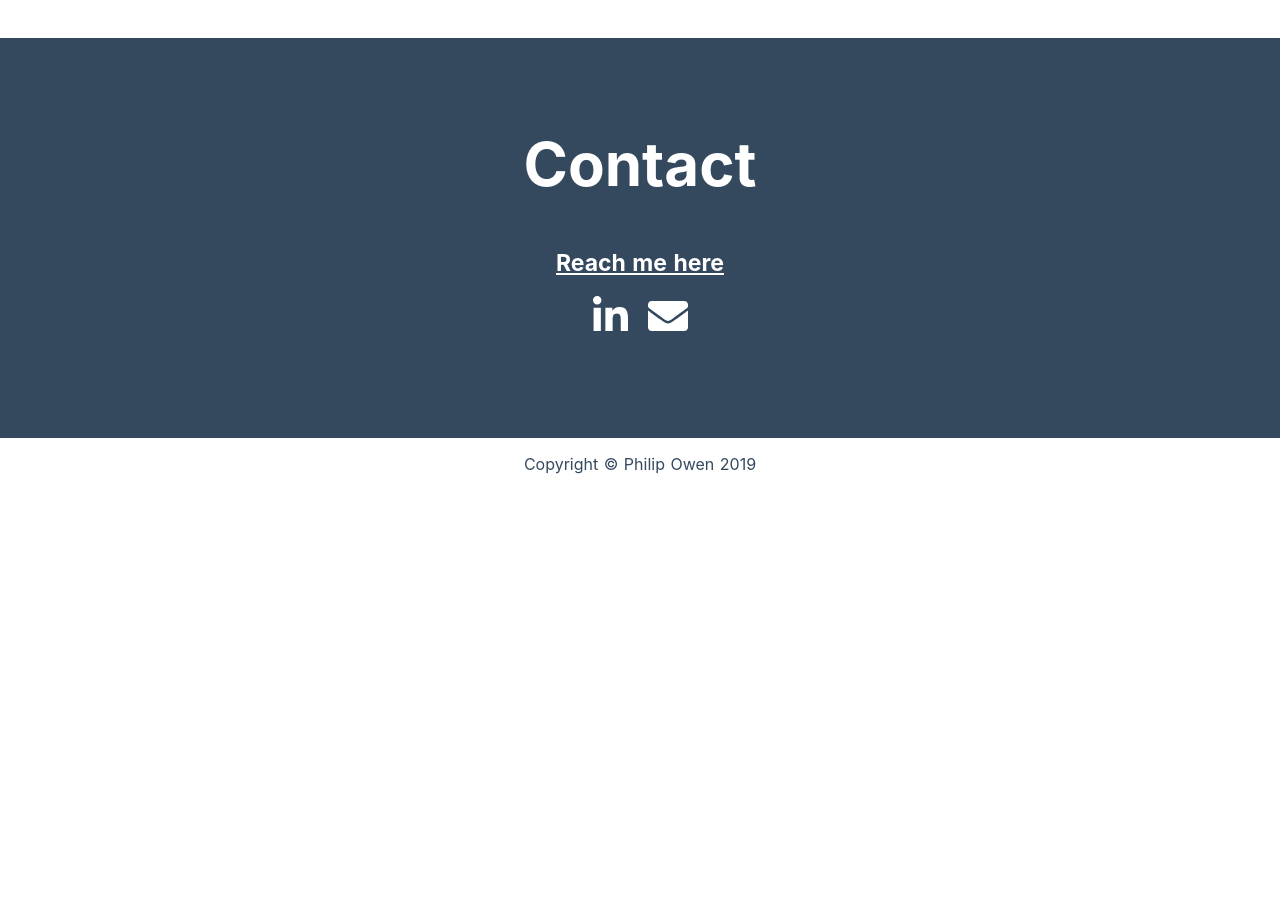
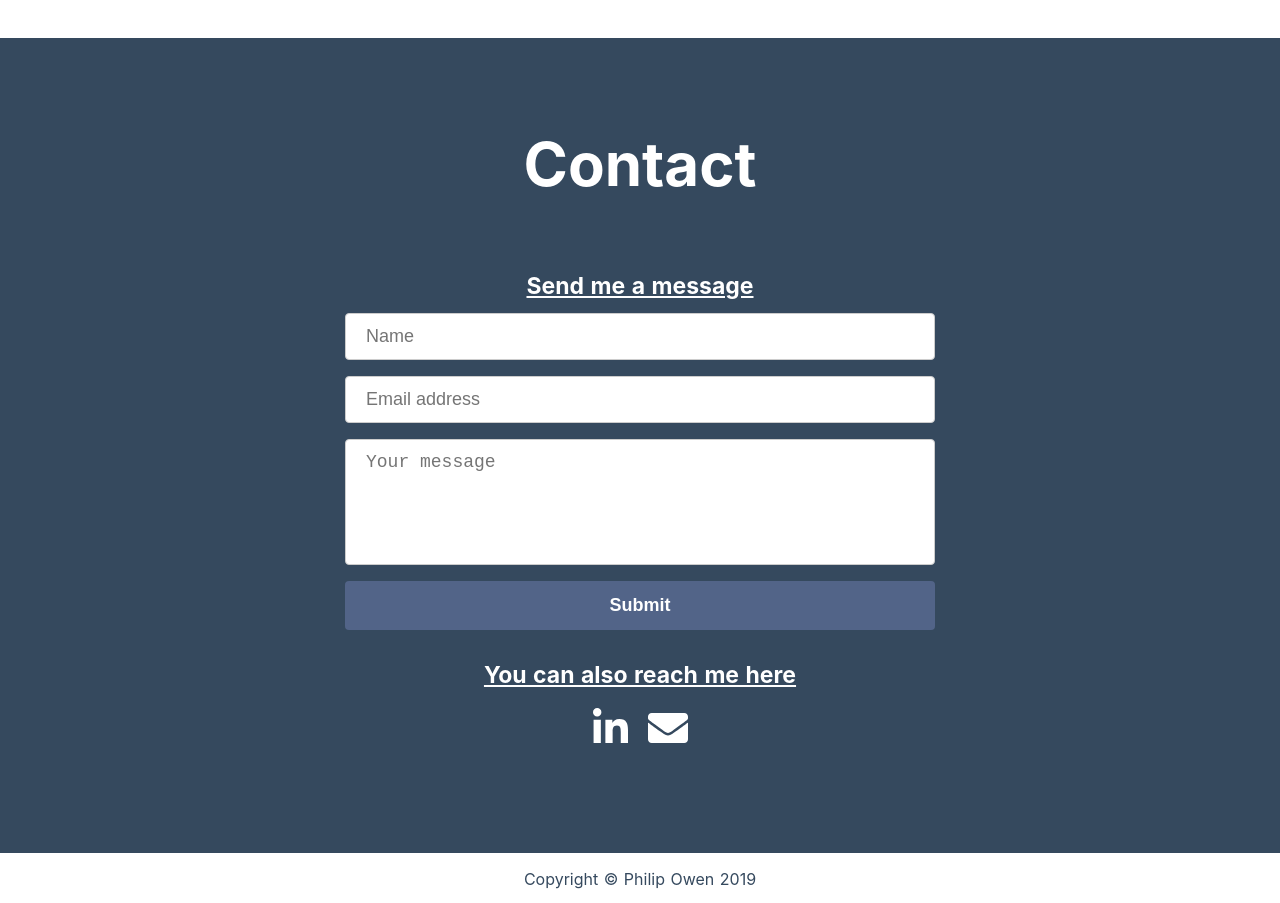
Before and after one commit to Philip-Owen/portfolio, a React (Create React App) app: page / in a window 1280 px wide. Shown: the part 1680-2583 px from the top of the page. Before the commit the page ends 2168 px from the top, so only its background shows below. Built offline with nearby package versions, Linux system fonts and the light colour scheme; no server answers.

Commit message:
refactored contact section to add contact form

```diff
--- /dev/null
+++ b/src/components/Contact/ContactForm.js
@@ -0,0 +1,124 @@
+import React, { useState } from 'react';
+import styled from 'styled-components';
+
+const ContactForm = () => {
+	const [name, setName] = useState('');
+	const [email, setEmail] = useState('');
+	const [message, setMessage] = useState('');
+	const [error, setError] = useState(false);
+	const [msgSent, setMsgSent] = useState(false);
+
+	const formReset = () => {
+		setName('');
+		setEmail('');
+		setMessage('');
+		setError(false);
+		setMsgSent(true);
+	};
+
+	const postForm = async data => {
+		try {
+			await fetch('https://45z5nk3fmf.execute-api.us-east-1.amazonaws.com/prod/', {
+				method: 'POST',
+				headers: { 'Content-Type': 'application/json' },
+				body: JSON.stringify(data),
+			});
+			formReset();
+		} catch (e) {
+			setError(true);
+		}
+	};
+
+	const handleSubmit = e => {
+		e.preventDefault();
+		const data = { name, email, message };
+		postForm(data);
+	};
+	return (
+		<Container>
+			<p className="contact-subtitle">Send me a message</p>
+			<Form onSubmit={handleSubmit}>
+				<input type="text" value={name} onChange={e => setName(e.target.value)} placeholder="Name" required />
+				<input
+					type="email"
+					value={email}
+					onChange={e => setEmail(e.target.value)}
+					placeholder="Email address"
+					required
+				/>
+				<textarea
+					cols="10"
+					rows="5"
+					value={message}
+					onChange={e => setMessage(e.target.value)}
+					placeholder="Your message"
+					required
+				></textarea>
+				<button>Submit</button>
+				{msgSent ? <h3>Message Sent!</h3> : null}
+				{error ? (
+					<ErrorMsg>
+						{
+							"It doesn't appear that the contact form is working at the moment. Please try again later or contact me at one of the links below."
+						}
+					</ErrorMsg>
+				) : null}
+			</Form>
+		</Container>
+	);
+};
+
+const Container = styled.div`
+	display: flex;
+	align-items: center;
+	flex-direction: column;
+	h3 {
+		font-size: 18px;
+	}
+`;
+
+const Form = styled.form`
+	display: flex;
+	flex-direction: column;
+	align-items: center;
+	width: 50%;
+	input,
+	textarea {
+		width: 100%;
+		max-width: 100%;
+		padding: 12px 20px;
+		margin: 8px 0;
+		border: 1px solid #ccc;
+		border-radius: 4px;
+		font-size: 18px;
+	}
+	button {
+		width: 100%;
+		background-color: #526488;
+		color: white;
+		padding: 14px 20px;
+		margin: 8px 0;
+		border: none;
+		border-radius: 4px;
+		font-size: 18px;
+		font-weight: bold;
+		cursor: pointer;
+	}
+	button:hover {
+		background-color: #526480;
+	}
+	textarea {
+		resize: none;
+	}
+	@media (max-width: 768px) {
+		width: 100%;
+	}
+`;
+
+const ErrorMsg = styled.p`
+	color: red;
+	font-size: 18px;
+	font-weight: bold;
+`;
+
+export default ContactForm;
--- a/src/components/Contact.js
+++ b/src/components/Contact/index.js
@@ -1,12 +1,15 @@
 import React from 'react';
 import styled from 'styled-components';
 import { FontAwesomeIcon } from '@fortawesome/react-fontawesome';
+
+import ContactForm from './ContactForm';
 
 const Contact = () => (
 	<Container id="contact">
 		<SectionTitle>
 			<h2>Contact</h2>
-			<p className="contact-subtitle">Reach me here</p>
+			<ContactForm />
+			<p className="contact-subtitle">You can also reach me here</p>
 			<IconContainer className="contact-icon-container">
 				<a href="https://www.linkedin.com/in/phil-owen" target="_blank" rel="noopener noreferrer">
 					<FontAwesomeIcon icon={['fab', 'linkedin-in']} color="white" size="1x" />
@@ -23,7 +26,6 @@ const Container = styled.div`
 	background-color: #35495e;
 	color: white;
 	width: 100%;
-	height: 50vh;
 	padding: 90px 50px;
 	.contact-subtitle {
 		text-decoration: underline;
@@ -44,8 +46,8 @@ const IconContainer = styled.div`
 `;
 
 const SectionTitle = styled.div`
-	font-size: 40px;
 	text-align: center;
+  font-size: 40px;
 	h2 {
 		margin-top: 0;
 	}
```
